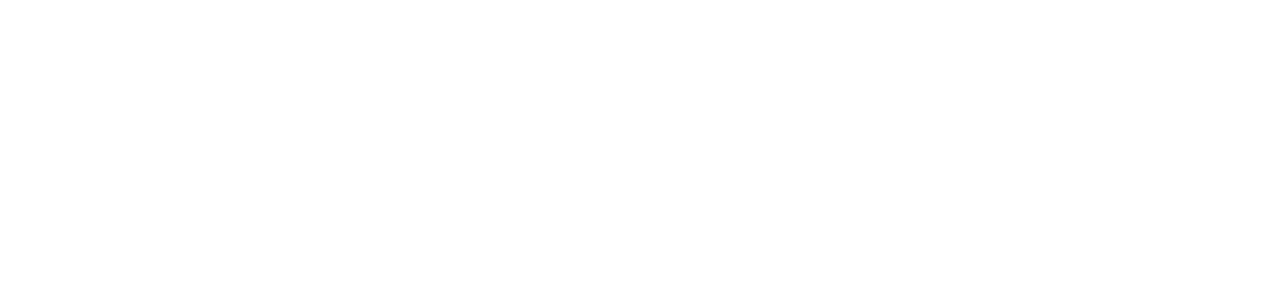
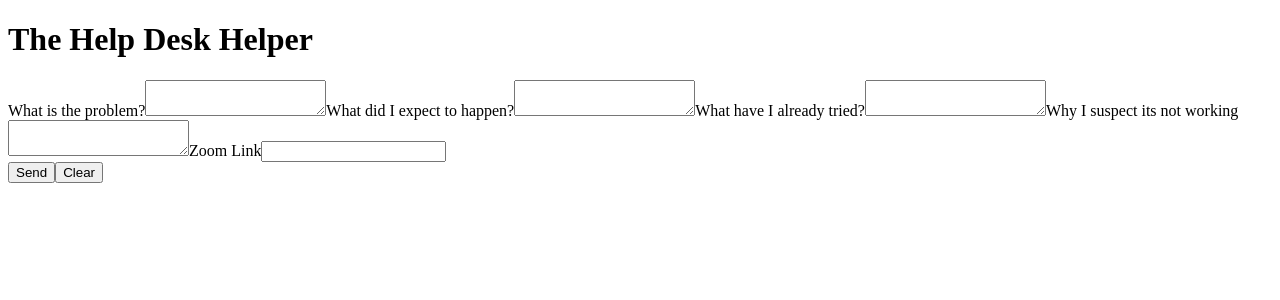
Before and after one commit to mdtagg/Helpdesk_Helper, a React (Vite) app: page / in a window 1280 px wide. Shown: the top 300 px of the page. Built offline with nearby package versions, Linux system fonts and the light colour scheme.

Commit message:
boiler plate form html added

```diff
--- a/src/App.jsx
+++ b/src/App.jsx
@@ -1,10 +1,26 @@
+
 
 function App() {
 
-
   return (
     <>
-      <div></div>
+      <h1>The Help Desk Helper</h1>
+      <form className="main-form">
+        <label>What is the problem?</label>
+        <textarea></textarea>
+        <label>What did I expect to happen?</label>
+        <textarea></textarea>
+        <label>What have I already tried?</label>
+        <textarea></textarea>
+        <label>Why I suspect its not working</label>
+        <textarea></textarea>
+        <label>Zoom Link</label>
+        <input></input>
+      </form>
+      <div className="form-buttons">
+        <button className="send-button">Send</button>
+        <button className="clear-button">Clear</button>
+      </div>
     </>
   )
 }
```
